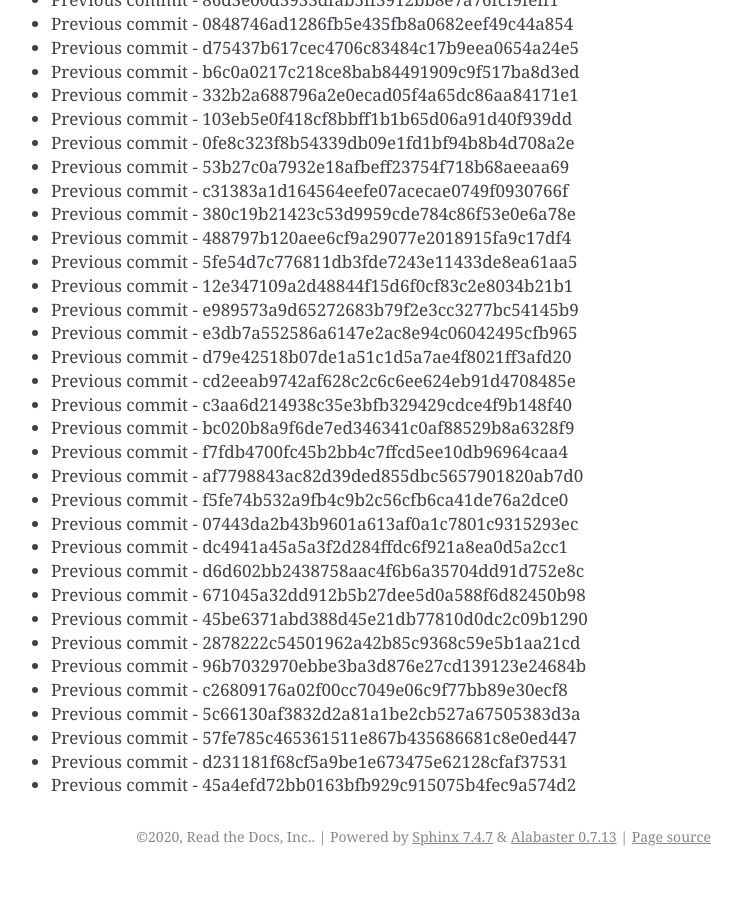
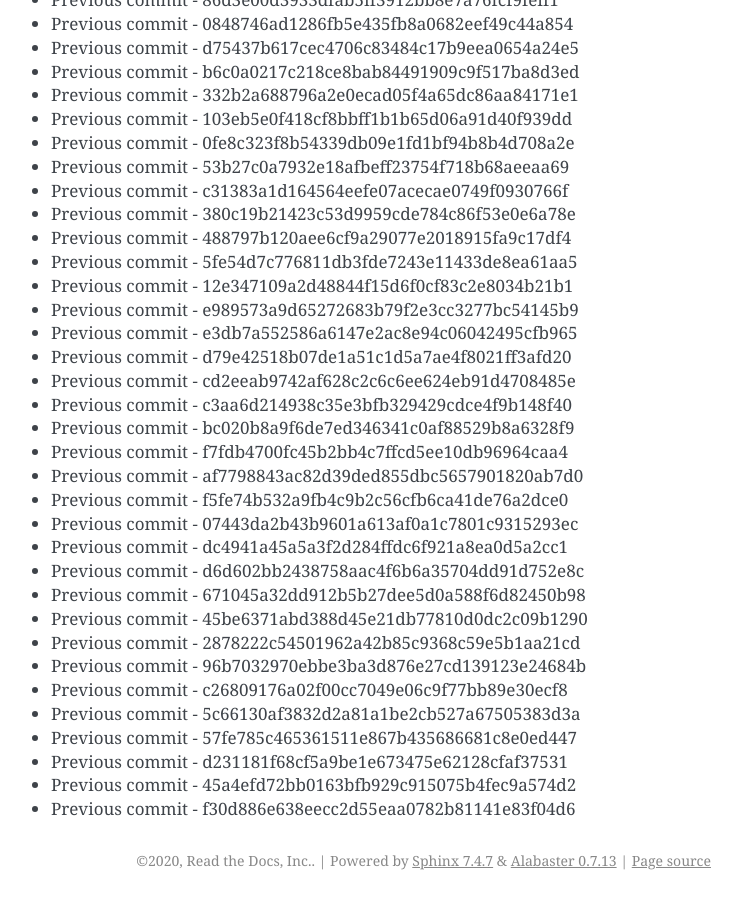
Before and after one commit to readthedocs/rtd-git-stresstest, a Sphinx documentation site: the page built from docs/updates.rst, in a window 1280 px wide and 900 px high, scrolled down 75211 px. Shown: the whole window, without its empty margins (399-1141 px from the left). Built offline with Sphinx 7.4.7, drawn with Linux system fonts in a browser that asks for light colours; before the commit the page ends 76087 px from its top, so only the background shows below that.

Commit message:
Generating commit from previous: f30d886e638eecc2d55eaa0782b81141e83f04d6

```diff
--- a/docs/updates.rst
+++ b/docs/updates.rst
@@ -3192,3 +3192,4 @@ It can be tested for any performance characteristics.
 * Previous commit - 57fe785c465361511e867b435686681c8e0ed447
 * Previous commit - d231181f68cf5a9be1e673475e62128cfaf37531
 * Previous commit - 45a4efd72bb0163bfb929c915075b4fec9a574d2
+* Previous commit - f30d886e638eecc2d55eaa0782b81141e83f04d6
```
